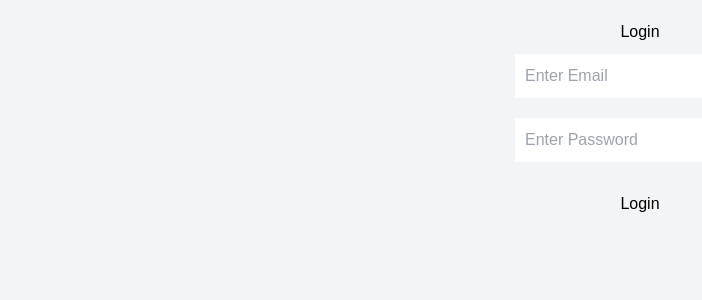
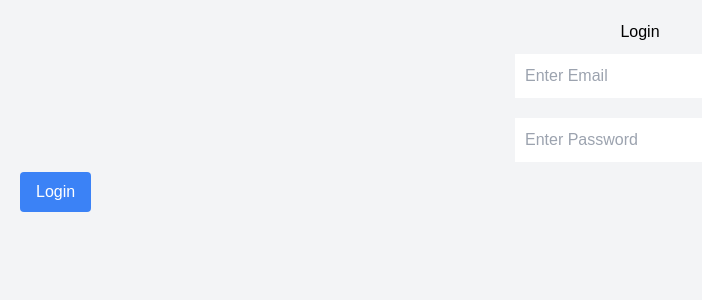
Before and after one commit to NaveenB14/fullstack-ecommerce, a React (Vite) app in the folder frontend/: page / in a window 1280 px wide. Shown: the top 300 px of the page, without its empty margins (0-702 px from the left). Built offline with nearby package versions, Linux system fonts and the light colour scheme.

Commit message:
added loader spin + fixed some navigation

```diff
--- /dev/null
+++ b/frontend/src/components/Loader.jsx
@@ -0,0 +1,9 @@
+function Loader() {
+  return (
+    <div className="flex justify-center items-center">
+      <div className="w-6 h-6 border-4 border-white border-t-transparent rounded-full animate-spin"></div>
+    </div>
+  );
+}
+
+export default Loader;
--- a/frontend/src/pages/Login.jsx
+++ b/frontend/src/pages/Login.jsx
@@ -1,34 +1,35 @@
 import { useState } from "react";
 import { useNavigate } from "react-router-dom";
 import API from "../services/api";
+import Loader from "../components/Loader";
 
 function Login() {
   const [email, setEmail] = useState("");
   const [password, setPassword] = useState("");
 
   const navigate = useNavigate();
+  const [loading, setLoading] = useState(false);
 
   const handleLogin = async () => {
     try {
+      setLoading(true); // 🔥 start loading
+
       const res = await API.post("/users/login", {
         email,
         password,
       });
 
-      console.log("SUCCESS:", res.data);
-
-      // store token
       localStorage.setItem("token", res.data.token);
 
-      alert("Login successful 🚀");
-
-      // redirect to products page
+      alert("Login successful ✅");
       navigate("/products");
     } catch (err) {
-      console.log("ERROR:", err.response?.data || err.message);
       alert("Login failed ❌");
+    } finally {
+      setLoading(false); // 🔥 stop loading
     }
   };
+
   <p>
     Don't have account?{" "}
     <span onClick={() => navigate("/register")}>Register</span>
@@ -58,13 +59,17 @@ function Login() {
 
       <button
         onClick={handleLogin}
-        style={{
-          padding: "10px 20px",
-          marginTop: "10px",
-          cursor: "pointer",
-        }}
+        disabled={loading}
+        className="bg-blue-500 text-white px-4 py-2 rounded flex items-center justify-center gap-2"
       >
-        Login
+        {loading ? (
+          <>
+            <Loader />
+            Logging in...
+          </>
+        ) : (
+          "Login"
+        )}
       </button>
     </div>
   );
--- a/frontend/src/pages/Register.jsx
+++ b/frontend/src/pages/Register.jsx
@@ -59,7 +59,7 @@ function Register() {
           Already have account?{" "}
           <span
             className="text-blue-500 cursor-pointer"
-            onClick={() => navigate("/login")}
+            onClick={() => navigate("/")}
           >
             Login
           </span>
```
